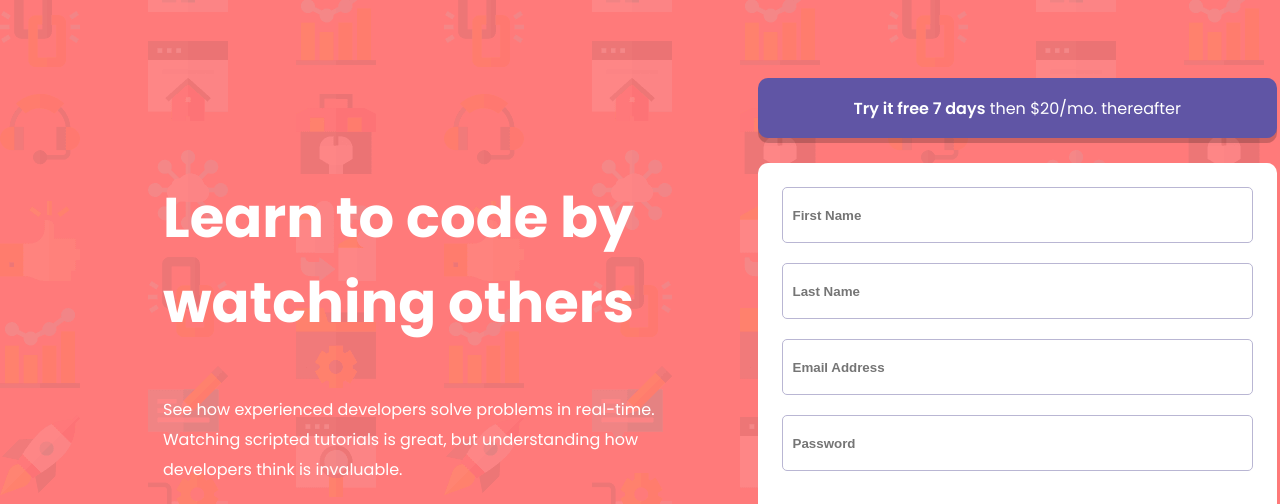
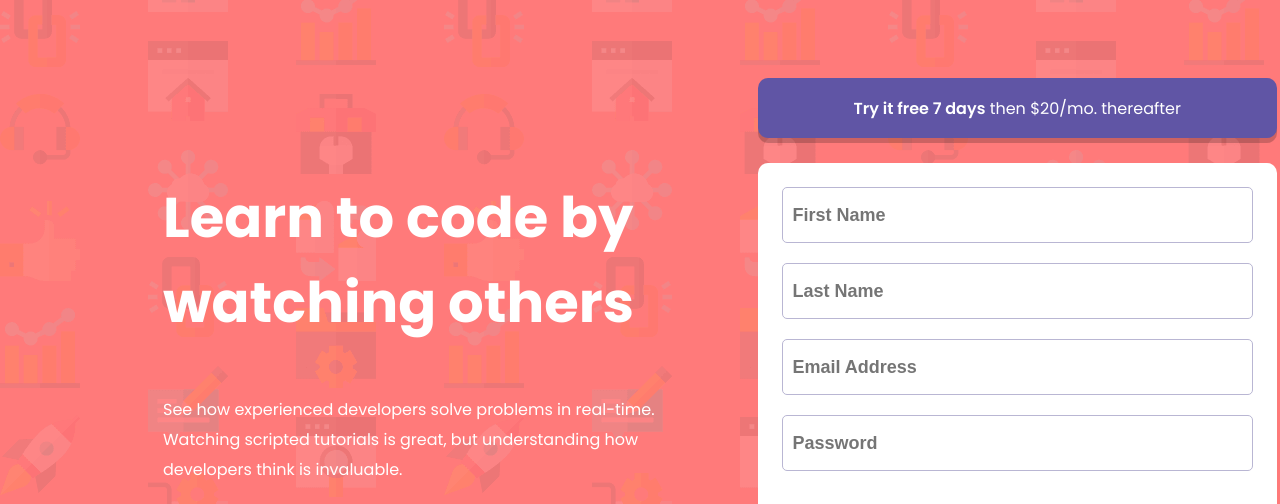
Before and after one commit to cyeguez/intro-component-with-signup-form-master, a plain HTML site: page index.html in a window 1280 px wide. Shown: the top 504 px of the page. Drawn offline with Linux system fonts and the light colour scheme.

```diff
--- a/css/style.css
+++ b/css/style.css
@@ -90,7 +90,7 @@
   padding-left: 10px;
   font-weight: 700;
   border: 1px solid var(--Grayish-Blue);
-  outline: none;
+  font-size: 1.8rem;
 
 }
 
```
Also changed, not shown: screenshot/active-states.png (added), screenshot/dekstop.png (added), screenshot/mobile.png (added).
